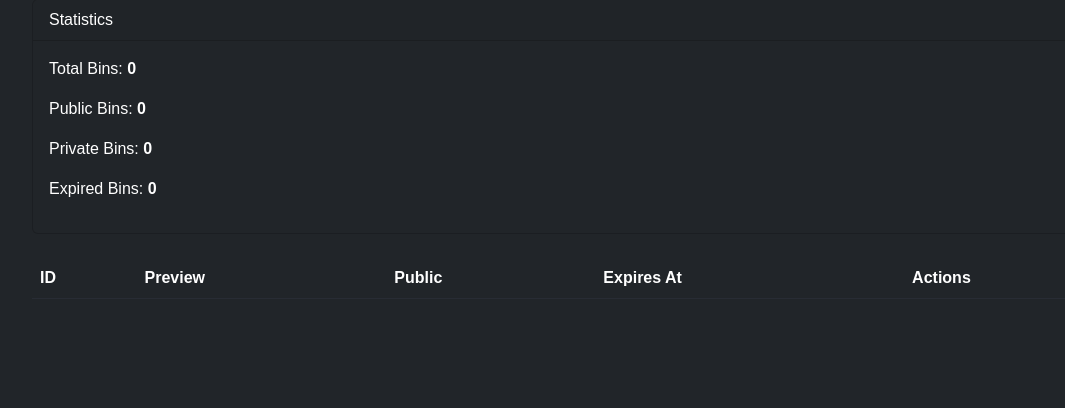
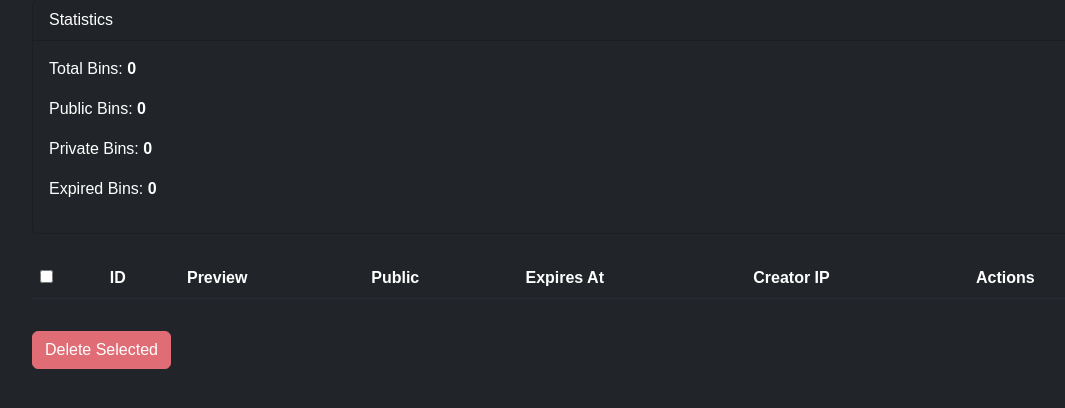
Before and after one commit to zgoume/yaPaste, a Flask app: page /admin/dashboard in a window 1280 px wide. Shown: the part 105-513 px from the top of the page, without its empty margins (50-1115 px from the left). Run offline with Flask 3, Linux system fonts and the light colour scheme; the visitor is signed in with stand-in values (Sample User, id 1); lists and menus that the app fills with data are empty.

Commit message:
Adding mass delete feature

```diff
--- a/app/admin_routes.py
+++ b/app/admin_routes.py
@@ -94,3 +94,22 @@ def stats():
         "private_bins": private_bins,
         "expired_bins": expired_bins
     }
+
+@bp.route('/delete-multiple', methods=['POST'])
+@admin_required
+def delete_multiple_bins():
+    """
+    Supprime plusieurs bins en fonction des IDs envoyés depuis le tableau de bord admin.
+    """
+    bin_ids = request.form.getlist('bin_ids')  # Récupère les IDs sélectionnés
+
+    if not bin_ids:
+        flash("Aucun bin sélectionné pour suppression.", "warning")
+        return redirect(url_for('admin_routes.dashboard'))
+
+    # Supprime les bins correspondants
+    Bin.query.filter(Bin.id.in_(bin_ids)).delete(synchronize_session='fetch')
+    db.session.commit()
+
+    flash(f"{len(bin_ids)} bin(s) supprimé(s) avec succès.", "success")
+    return redirect(url_for('admin_routes.dashboard'))
--- a/app/templates/admin_dashboard.html
+++ b/app/templates/admin_dashboard.html
@@ -21,33 +21,51 @@
                     <p>Expired Bins: <strong>{{ stats.expired_bins }}</strong></p>
                 </div>
             </div>
+            <form method="POST" action="/admin/delete-multiple">
                 <table class="table table-dark table-striped mt-4">
                     <thead>
                         <tr>
+                            <th><input type="checkbox" id="select-all" onclick="toggleSelectAll(this)"></th>
                             <th>ID</th>
                             <th>Preview</th>
                             <th>Public</th>
                             <th>Expires At</th>
+                            <th>Creator IP</th>
                             <th>Actions</th>
                         </tr>
                     </thead>
                     <tbody>
                         {% for bin in bins %}
                         <tr>
+                            <td>
+                                <input type="checkbox" name="bin_ids" value="{{ bin.id }}">
+                            </td>
                             <td>{{ bin.id }}</td>
                             <td>{{ bin.content[:50] }}...</td>
                             <td>{{ 'Yes' if bin.is_public else 'No' }}</td>
                             <td>{{ bin.expires_at or 'No Expiration' }}</td>
+                            <td>{{ bin.creator_ip or 'Unknown' }}</td>
                             <td>
                                 <a href="/bin/{{ bin.id }}" class="btn btn-sm btn-warning">View</a>
-                        <form method="POST" action="/admin/delete/{{ bin.id }}" style="display:inline;">
-                            <button type="submit" class="btn btn-sm btn-danger">Delete</button>
-                        </form>
                             </td>
                         </tr>
                         {% endfor %}
                     </tbody>
                 </table>
+                <button type="submit" class="btn btn-danger mt-3" onclick="return confirm('Êtes-vous sûr de vouloir supprimer les bins sélectionnés ?')">Delete Selected</button>
+            </form>
+
+            <script>
+                // Script pour sélectionner/désélectionner toutes les cases à cocher
+                function toggleSelectAll(source) {
+                    checkboxes = document.querySelectorAll('input[name="bin_ids"]');
+                    for (var i = 0; i < checkboxes.length; i++) {
+                        checkboxes[i].checked = source.checked;
+                    }
+                }
+            </script>
+
     </div>
+
 </body>
 </html>
```
Also changed, not shown: app/routes.py (+8 -1 lines). Lines whose indentation alone changed are shown as unchanged.
